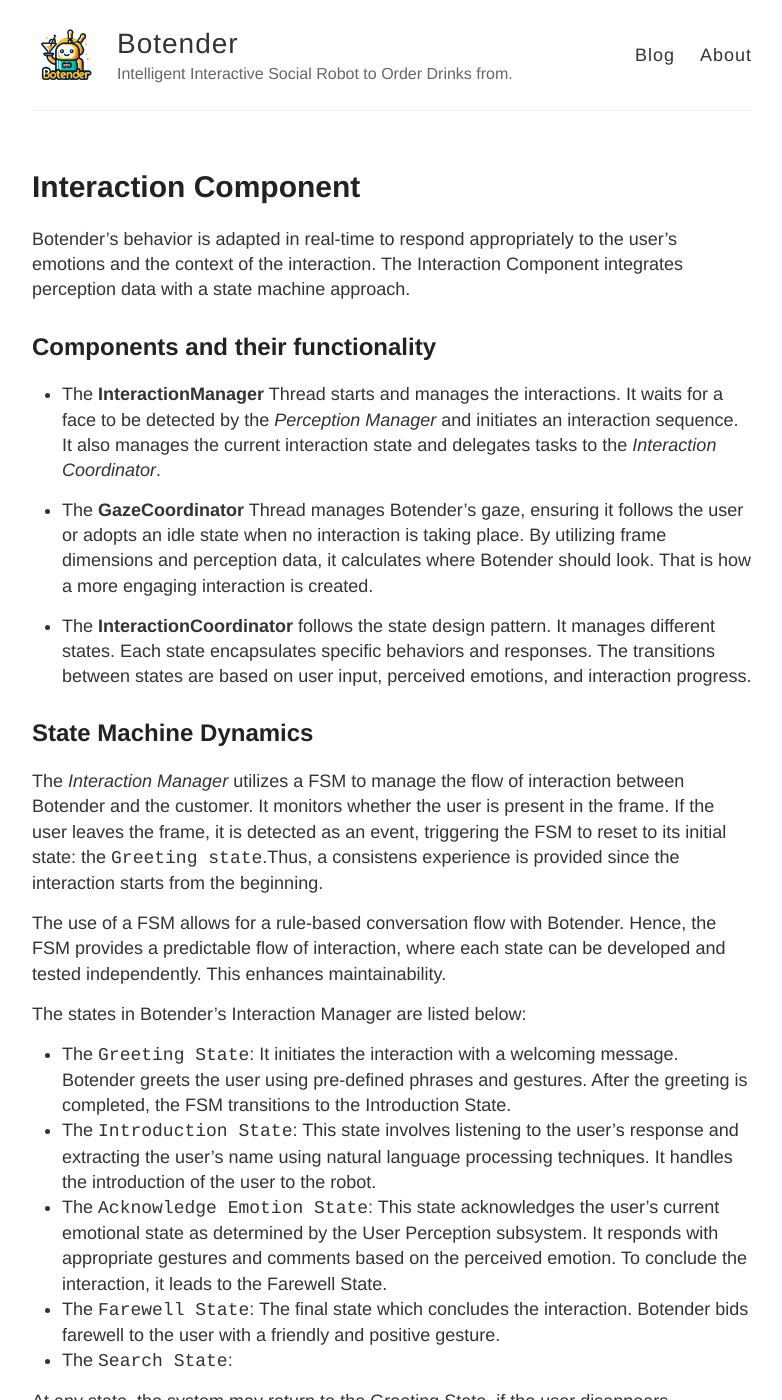
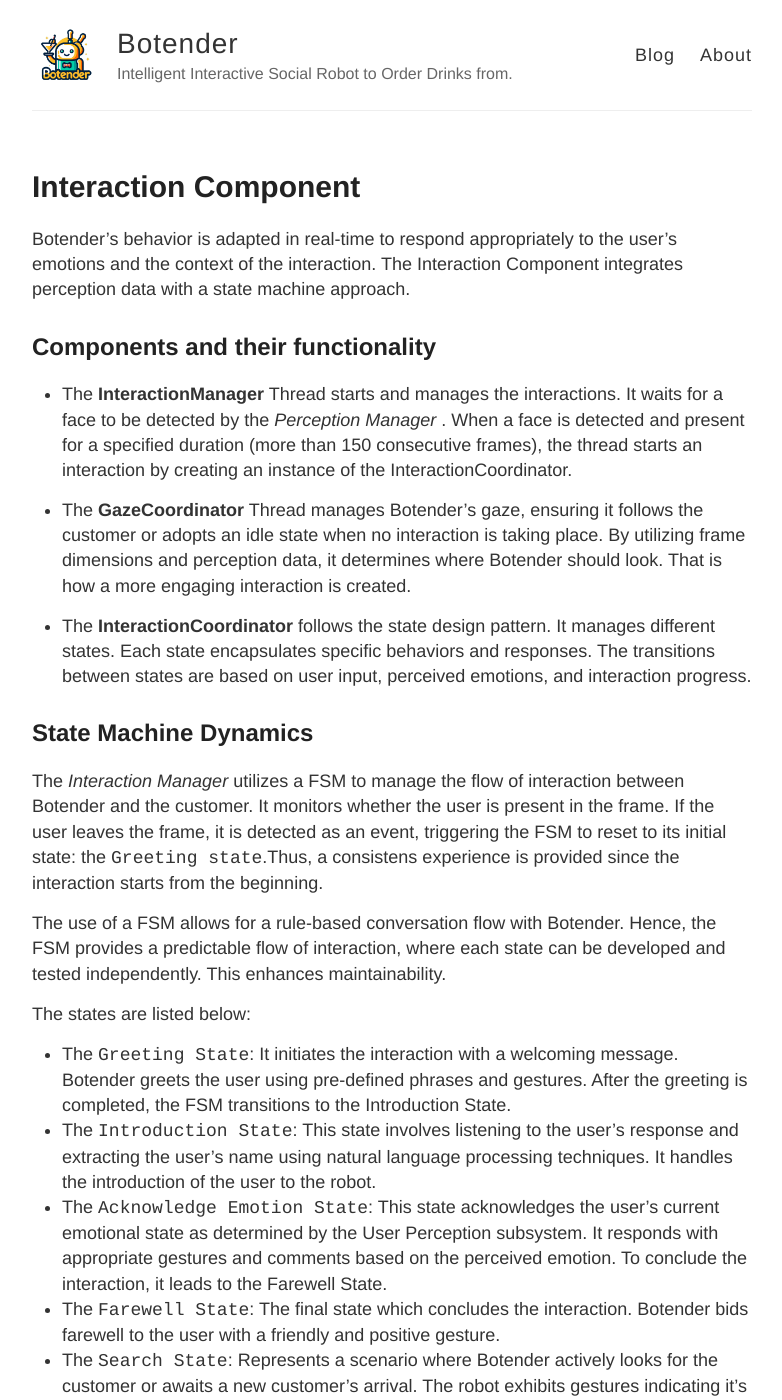
Before and after one commit to Grutschus/botender, a Jekyll site: the page built from docs/_posts/2023-12-12-Interaction-Component.md, in a window 1280 px wide and 1400 px high. Shown: the whole window, without its empty margins (248-1030 px from the left). Built offline with Jekyll 4.4.1, drawn with Linux system fonts in a browser that asks for light colours; some of the changed text lies outside the part shown.

Commit message:
Started expressing emotion blog post

```diff
--- a/docs/_posts/2023-12-12-Interaction-Component.md
+++ b/docs/_posts/2023-12-12-Interaction-Component.md
@@ -6,9 +6,9 @@ Botender's behavior  is adapted in real-time to respond appropriately to the use
 
 ## Components and their functionality
 
-- The **InteractionManager** Thread starts and manages the interactions. It waits for a face to be detected by the *Perception Manager* and initiates an interaction sequence. It also manages the current interaction state and delegates tasks to the *Interaction Coordinator*.
+- The **InteractionManager** Thread starts and manages the interactions. It waits for a face to be detected by the *Perception Manager* . When a face is detected and present for a specified duration (more than 150 consecutive frames), the thread starts an interaction by creating an instance of the InteractionCoordinator.
 
-- The **GazeCoordinator** Thread manages Botender's gaze, ensuring it follows the user or adopts an idle state when no interaction is taking place. By utilizing frame dimensions and perception data, it calculates where Botender should look. That is how a more engaging interaction is created.
+- The **GazeCoordinator** Thread manages Botender's gaze, ensuring it follows the customer or adopts an idle state when no interaction is taking place. By utilizing frame dimensions and perception data, it determines where Botender should look. That is how a more engaging interaction is created.
 
 - The **InteractionCoordinator** follows the state design pattern. It manages different states. Each state encapsulates specific behaviors and responses. The transitions between states are based on user input, perceived emotions, and interaction progress.
 
@@ -17,11 +17,11 @@ The *Interaction Manager* utilizes a FSM to manage the flow of interaction betwe
 
 The use of a FSM allows for a rule-based conversation flow with Botender. Hence, the FSM provides a predictable flow of interaction, where each state can be developed and tested independently. This enhances maintainability.
 
-The states in Botender's Interaction Manager are listed below:
+The states are listed below:
 - The `Greeting State`: It initiates the interaction with a welcoming message. Botender greets the user using pre-defined phrases and gestures. After the greeting is completed, the FSM transitions to the Introduction State.
 - The `Introduction State`: This state involves listening to the user's response and extracting the user's name using natural language processing techniques. It handles the introduction of the user to the robot.
 - The `Acknowledge Emotion State`: This state acknowledges the user's current emotional state as determined by the User Perception subsystem. It responds with appropriate gestures and comments based on the perceived emotion. To conclude the interaction, it leads to the Farewell State.
 - The `Farewell State`: The final state which concludes the interaction. Botender bids farewell to the user with a friendly and positive gesture.
-- The `Search State`:
+- The `Search State`: Represents a scenario where Botender actively looks for the customer or awaits a new customer's arrival. The robot exhibits gestures indicating it's searching for interaction.
 
 At any state, the system may return to the Greeting State, if the user disappears.
```
Also changed, not shown: docs/_posts/2023-12-24-EmotionLearning.md (added, +27 -0 lines).
